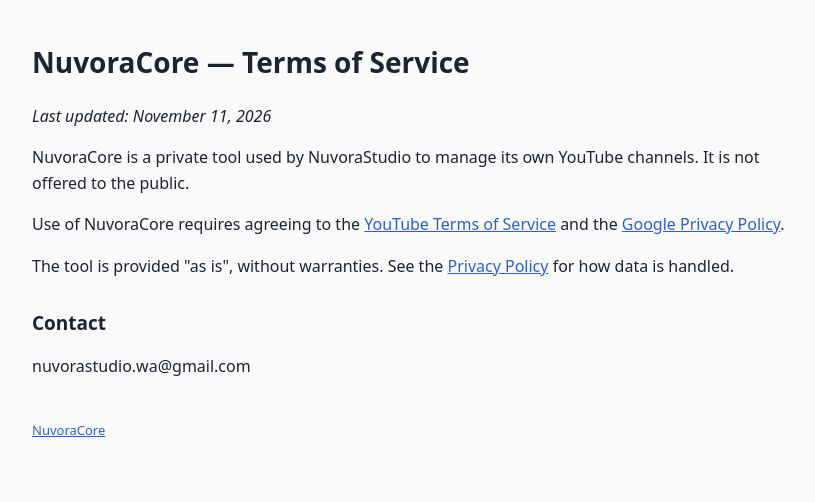
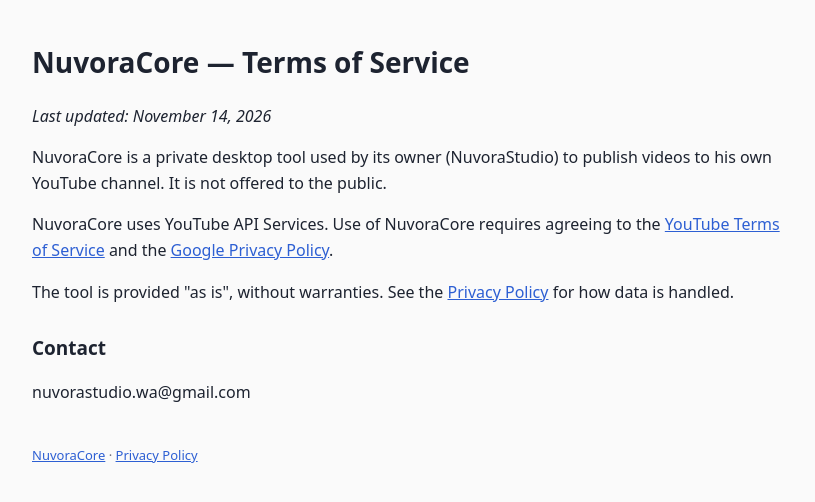
Before and after one commit to nuvorastudio-wa/nuvorastudio-wa.github.io, a plain HTML site: page terms.html in a window 1280 px wide. Shown: the whole page, without its empty margins (228-1043 px from the left). Drawn offline with Linux system fonts and the light colour scheme.

Commit message:
Update terms.html

```diff
--- a/terms.html
+++ b/terms.html
@@ -1,9 +1,9 @@
 <!DOCTYPE html><html lang="en"><head><meta charset="utf-8"><meta name="viewport" content="width=device-width,initial-scale=1">
 <title>NuvoraCore — Terms of Service</title><link rel="stylesheet" href="estilo.css"></head><body>
-<h1>NuvoraCore — Terms of Service</h1><p><i>Last updated: November 11, 2026</i></p>
-<p>NuvoraCore is a private tool used by NuvoraStudio to manage its own YouTube channels. It is not offered to the public.</p>
-<p>Use of NuvoraCore requires agreeing to the <a href="https://www.youtube.com/t/terms">YouTube Terms of Service</a>
+<h1>NuvoraCore — Terms of Service</h1><p><i>Last updated: November 14, 2026</i></p>
+<p>NuvoraCore is a private desktop tool used by its owner (NuvoraStudio) to publish videos to his own YouTube channel. It is not offered to the public.</p>
+<p>NuvoraCore uses YouTube API Services. Use of NuvoraCore requires agreeing to the <a href="https://www.youtube.com/t/terms">YouTube Terms of Service</a>
 and the <a href="https://policies.google.com/privacy">Google Privacy Policy</a>.</p>
 <p>The tool is provided "as is", without warranties. See the <a href="privacy.html">Privacy Policy</a> for how data is handled.</p>
 <h2>Contact</h2><p>nuvorastudio.wa@gmail.com</p>
-<footer><a href="index.html">NuvoraCore</a></footer></body></html>
+<footer><a href="index.html">NuvoraCore</a> · <a href="privacy.html">Privacy Policy</a></footer></body></html>
```
